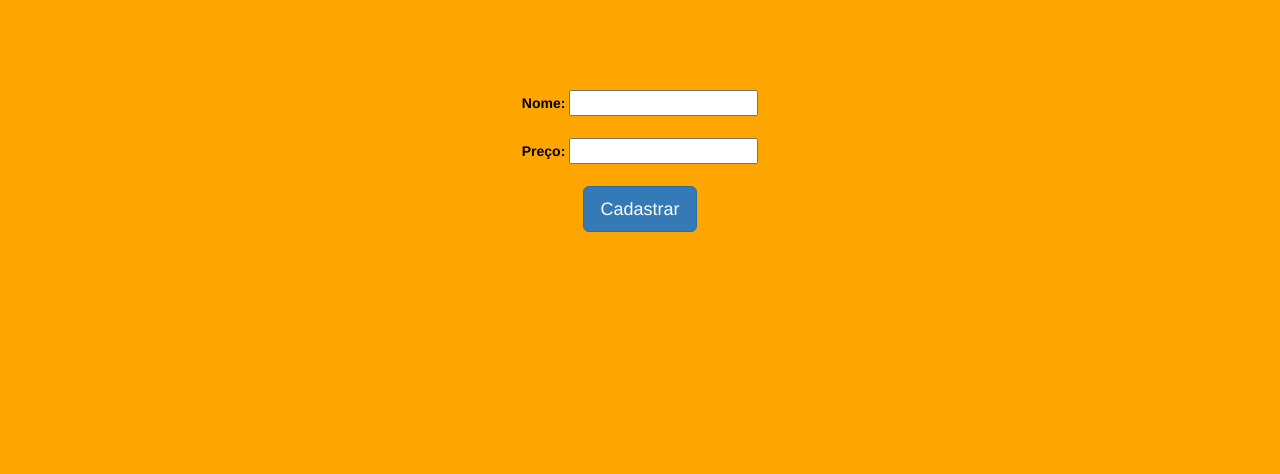
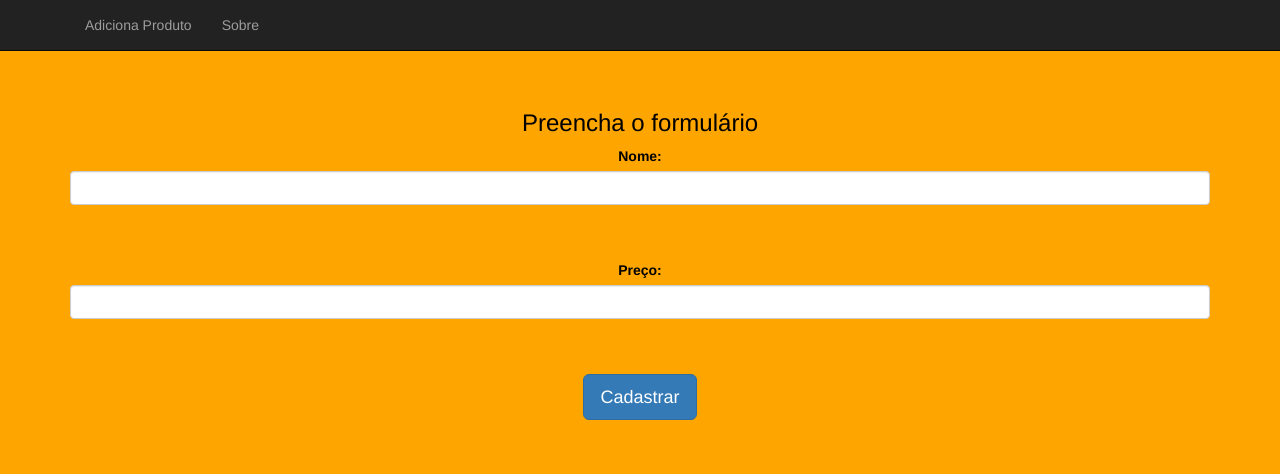
Before and after one commit to leogif/aluraphp, a PHP site: page /formulario-produto.php in a window 1280 px wide. Shown: the top 474 px of the page. Run offline with PHP 8.4, Linux system fonts and the light colour scheme.

Commit message:
design do form

```diff
--- a/cabecalho.php
+++ b/cabecalho.php
@@ -10,5 +10,19 @@
     <link rel="stylesheet" href="css/home.css">
 </head>
 <body>
-    <section class="container">
-        <header class="principal">
+<div class="navbar navbar-inverse navbar-fixed-top">
+    <div class="container">
+        <div class="navbar-header">
+            <a href="navbar-brand" href="index.php"></a>
+        </div>
+        <div>
+            <ul class="nav navbar-nav">
+                <li><a href="formulario-produto.php">Adiciona Produto</a></li>
+                <li><a href="sobre.html">Sobre</a></li>
+            </ul>
+        </div>
+    </div>
+</div>
+
+<div class="container">
+    <section class="principal">
--- a/formulario-produto.php
+++ b/formulario-produto.php
@@ -1,10 +1,26 @@
 <?php include('cabecalho.php');?>
-   <form action="adiciona-produto.php" method="GET">
-    <label for="nome">Nome:</label>
-        <input type="text" name="nome"><br/><br/>
 
-    <label>Preço:</label>
-        <input type="number" step="0.01" name="preco"><br/><br/>
-        <input class="btn btn-primary btn-lg" type="submit" value="Cadastrar">
+   <header>
+        <h3>Preencha o formulário</h3>
+   </header>
+   <form class="form-horizontal" action="adiciona-produto.php" method="GET">
+        <div class="form-group">
+            <div class="col-md-x">
+                <label for="nome">Nome:</label>
+                <input class="form-control" type="text" name="nome"><br/><br/>
+            </div>
+        </div>
+        <div class="form-group">
+            <div class="col-md-x">
+                <label>Preço:</label>
+                <input class="form-control" type="number" step="0.01" name="preco"><br/><br/>
+            </div>
+        </div>
+        <div class="form-group">
+            <div class="col-md-x">
+                <input class="btn btn-primary btn-lg" type="submit" value="Cadastrar">
+            </div>
+        </div>
+
    </form>
 <?php include('rodape.php'); ?>
```
Also changed, not shown: adiciona-produto.php (+8 -2 lines).
